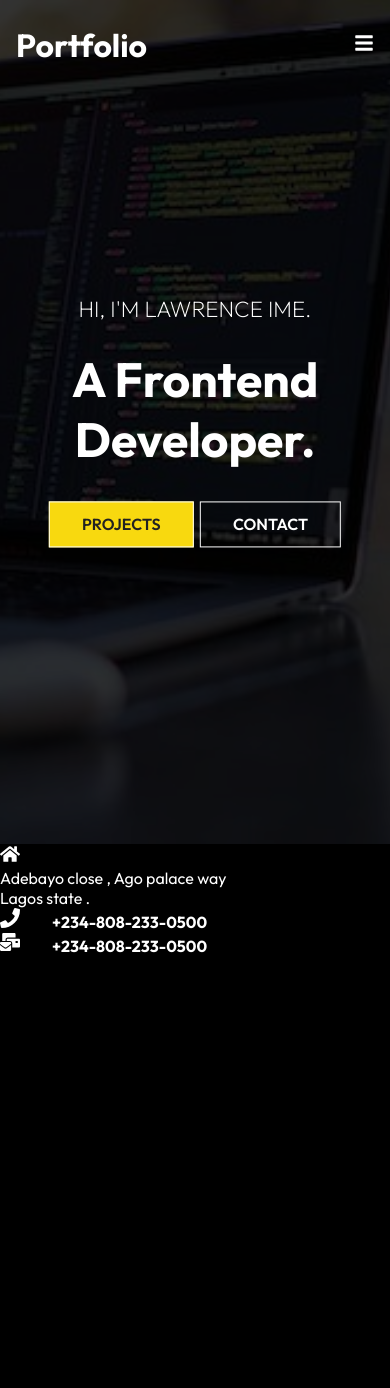
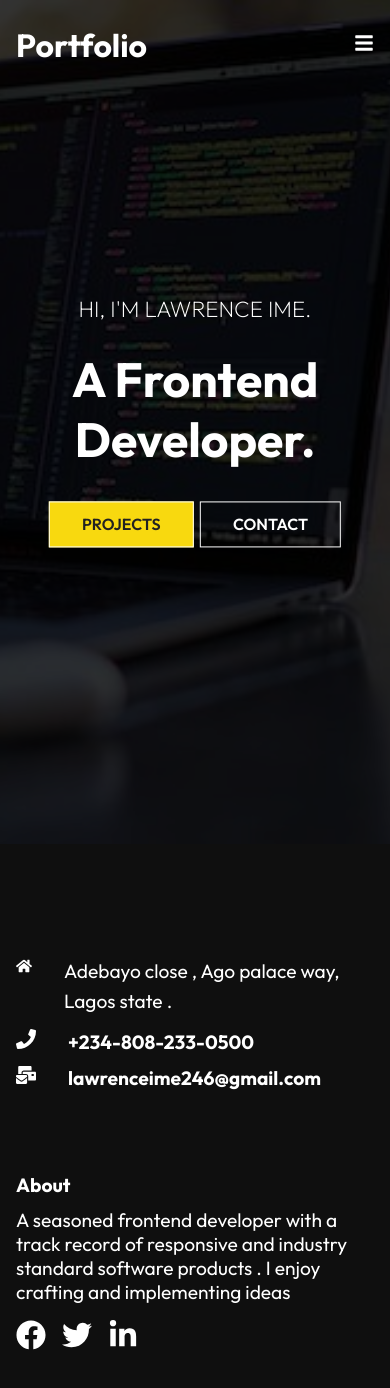
Before and after one commit to lawrenceime/React-Portfolio, a React (Create React App) app: page / in a window 390 px wide. Shown: the top 1388 px of the page. Before the commit the page ends 956 px from the top, so only its background shows below. Built offline with nearby package versions, Linux system fonts and the light colour scheme; a web font is replaced by a local one.

Commit message:
Finished work on the footer by making it responsive

```diff
--- a/src/components/Footer.jsx
+++ b/src/components/Footer.jsx
@@ -1,5 +1,5 @@
 import React from "react";
-import { FaHome, FaMailBulk, FaPhone } from "react-icons/fa";
+import { FaFacebook, FaHome, FaLinkedinIn, FaMailBulk, FaPhone, FaTwitter } from "react-icons/fa";
 import "./FooterStyles.css";
 
 const Footer = () => {
@@ -10,8 +10,8 @@ const Footer = () => {
           <div className="location">
             <FaHome size={20} style={{ marginRight: "2rem", color: "#fff" }} />
             <div>
-              <p> Adebayo close , Ago palace way</p>
-              <p> Lagos state .</p>
+              <p> Adebayo close , Ago palace way, Lagos state .</p>
+
             </div>
           </div>
 
@@ -33,12 +33,29 @@ const Footer = () => {
                 size={20}
                 style={{ marginRight: "2rem", color: "#fff" }}
               />
-              +234-808-233-0500
+              lawrenceime246@gmail.com
             </h4>
           </div>
         </div>
 
-        <div className="right"></div>
+        <div className="right">
+          <h4> About </h4>
+          <p> A seasoned frontend developer with a track record of responsive and industry standard software products . I enjoy crafting and implementing ideas</p>
+          <div className="social">
+          <FaFacebook
+                size={30}
+                style={{ marginRight: "1rem", color: "#fff" }}
+              />
+               <FaTwitter
+                size={30}
+                style={{ marginRight: "1rem", color: "#fff" }}
+              />
+               <FaLinkedinIn
+                size={30}
+                style={{ marginRight: "1rem", color: "#fff" }}
+              />
+          </div>
+        </div>
       </div>
     </div>
   );
--- a/src/components/FooterStyles.css
+++ b/src/components/FooterStyles.css
@@ -0,0 +1,60 @@
+.footer{
+    width: 100%;
+    padding: 6rem 0;
+    background-color: rgba(19 , 19 , 19 , 0.8);
+}
+
+.footer-container {
+    max-width: 1140px;
+    margin: auto;
+    display: grid;
+    grid-template-columns: repeat(2 , 1fr);
+    grid-gap: 40px;
+}
+
+.left {
+    height: 100%;
+    max-width: 100%;
+    display: flex;
+    flex-direction: column;
+    padding:1rem;
+}
+
+.location{
+    display: flex;
+    margin-bottom: 0.8rem;
+}
+
+.location p {
+    line-height: 30px;
+}
+
+.right{
+    height:100%;
+    max-width:100%;
+    display: flex;
+    flex-direction: column;
+    padding: 1rem;
+}
+
+.social{
+    margin-top: 1rem;
+}
+
+h4{
+    font-size: 1.2rem;
+    padding-bottom: 0.7rem;
+}
+
+p{
+    font-size : 1.2rem
+}
+
+@media screen and (max-width: 640px) {
+
+    .footer-container {
+
+        grid-template-columns: 1fr
+
+    }
+}
```
